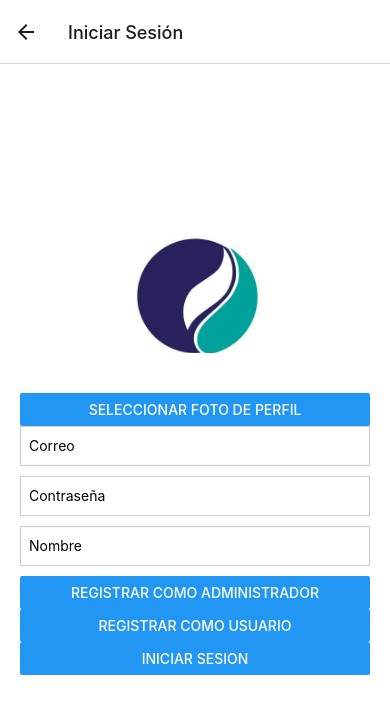
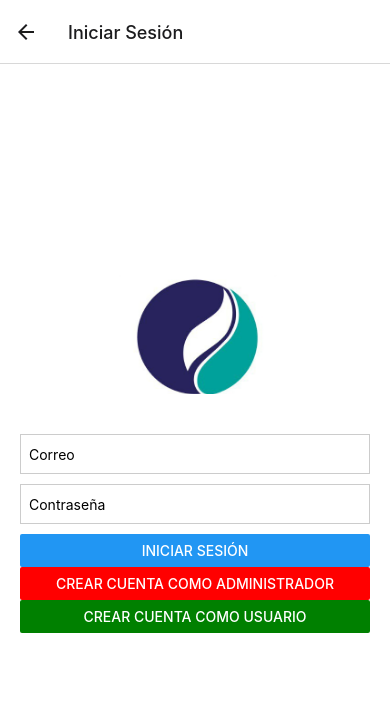
Before and after one commit to Azulito02/GreenSteps, a React Native app in the folder GREENSTEPS/: screen /LoginScreen in a window 390 px wide. Shown: the top 714 px of the page. Built offline with nearby package versions, Linux system fonts and the light colour scheme.

Commit message:
Login con autenticacin reparado

```diff
--- a/GREENSTEPS/Screens/GreenSteps.js
+++ b/GREENSTEPS/Screens/GreenSteps.js
@@ -20,9 +20,9 @@ export default function GreenSteps() {
         if (storedRole) {
           setUserRole(storedRole);
           if (storedRole === 'administrador') {
+            setActiveComponent(<NoticiasContent />);
+          } else {
             setActiveComponent(<ReportContent />);
-          } else {
-            setActiveComponent(<NoticiasContent />);
           }
         }
       } catch (error) {
--- a/GREENSTEPS/Screens/LoginScreen.js
+++ b/GREENSTEPS/Screens/LoginScreen.js
@@ -1,16 +1,14 @@
 import React, { useState, useEffect } from 'react';
 import { StyleSheet, View, TextInput, Button, Alert, Image } from 'react-native';
-import { collection, addDoc, getDoc, doc } from 'firebase/firestore';
-import { db } from '../bd/firebaseconfig';
-import AsyncStorage from '@react-native-async-storage/async-storage'; // Asegúrate de instalar esta librería
-import * as ImagePicker from 'expo-image-picker';
+import { getAuth, createUserWithEmailAndPassword, signInWithEmailAndPassword } from 'firebase/auth';
+import { app } from '../bd/firebaseconfig';
+import AsyncStorage from '@react-native-async-storage/async-storage';
+
+const auth = getAuth(app);
 
 export default function LoginScreen({ navigation }) {
   const [email, setEmail] = useState('');
   const [password, setPassword] = useState('');
-  const [name, setName] = useState('');
-  const [role, setRole] = useState('usuario'); // 'usuario' o 'administrador'
-  const [fotoPerfil, setFotoPerfil] = useState(null);
 
   useEffect(() => {
     checkLoginStatus();
@@ -33,27 +31,8 @@ export default function LoginScreen({ navigation }) {
     return re.test(email);
   };
 
-  const pickImage = async () => {
-    const { status } = await ImagePicker.requestMediaLibraryPermissionsAsync();
-    if (status !== 'granted') {
-      Alert.alert('Permiso denegado', 'Se requieren permisos para acceder a la biblioteca de imágenes.');
-      return;
-    }
-
-    let result = await ImagePicker.launchImageLibraryAsync({
-      mediaTypes: ImagePicker.MediaTypeOptions.Images,
-      allowsEditing: true,
-      aspect: [1, 1],
-      quality: 1,
-    });
-
-    if (!result.canceled) {
-      setFotoPerfil(result.assets[0].uri);
-    }
-  };
-
-  const handleRegister = async () => {
-    if (!email || !password || !name || !fotoPerfil) {
+  const handleLogin = () => {
+    if (!email || !password) {
       Alert.alert('Error', 'Todos los campos son obligatorios.');
       return;
     }
@@ -63,24 +42,42 @@ export default function LoginScreen({ navigation }) {
       return;
     }
 
-    try {
-      const docRef = await addDoc(collection(db, 'usuarios'), {
-        email: email,
-        password: password,
-        name: name,
-        foto_perfil: fotoPerfil,
-        rol: role, // Guardar el rol asignado
+    signInWithEmailAndPassword(auth, email, password)
+      .then(async (userCredential) => {
+        console.log('Signed in!');
+        await AsyncStorage.setItem('userLoggedIn', 'true');
+        const role = 'usuario'; // Puedes definir el rol aquí o recuperarlo de Firebase
+        await AsyncStorage.setItem('rol', role);
+        navigation.navigate('GreenSteps', { role });
+      })
+      .catch((error) => {
+        console.log(error);
+        Alert.alert(error.message);
       });
+  };
 
-      // Guardar los detalles de la sesión
-      await AsyncStorage.setItem('userLoggedIn', 'true');
-      await AsyncStorage.setItem('rol', role);
-      navigation.navigate('GreenSteps', { role });
+  const handleCreateAccount = (role) => {
+    if (!email || !password) {
+      Alert.alert('Error', 'Todos los campos son obligatorios.');
+      return;
+    }
 
-      console.log('Documento agregado correctamente con ID: ', docRef.id);
-    } catch (error) {
-      console.error('Error al registrar el usuario: ', error);
+    if (!validateEmail(email)) {
+      Alert.alert('Error', 'Por favor ingrese un email válido.');
+      return;
     }
+
+    createUserWithEmailAndPassword(auth, email, password)
+      .then(async (userCredential) => {
+        console.log('Account created!');
+        await AsyncStorage.setItem('userLoggedIn', 'true');
+        await AsyncStorage.setItem('rol', role); // Guardar el rol (usuario o administrador)
+        navigation.navigate('GreenSteps', { role });
+      })
+      .catch((error) => {
+        console.log(error);
+        Alert.alert(error.message);
+      });
   };
 
   return (
@@ -89,10 +86,6 @@ export default function LoginScreen({ navigation }) {
         source={require('../IMAGENES/logo2.png')}
         style={styles.logo}
       />
-      {fotoPerfil && (
-        <Image source={{ uri: fotoPerfil }} style={styles.profileImage} />
-      )}
-      <Button title="Seleccionar Foto de Perfil" onPress={pickImage} />
       <TextInput
         style={styles.input}
         placeholder="Correo"
@@ -107,15 +100,9 @@ export default function LoginScreen({ navigation }) {
         onChangeText={setPassword}
         secureTextEntry
       />
-      <TextInput
-        style={styles.input}
-        placeholder="Nombre"
-        value={name}
-        onChangeText={setName}
-      />
-      <Button title="Registrar como Administrador" onPress={() => setRole('administrador')} />
-      <Button title="Registrar como Usuario" onPress={() => setRole('usuario')} />
-      <Button title="Iniciar Sesion" onPress={handleRegister} />
+      <Button title="Iniciar Sesión" onPress={handleLogin} />
+      <Button title="Crear Cuenta como Administrador" onPress={() => handleCreateAccount('administrador')} color="red" />
+      <Button title="Crear Cuenta como Usuario" onPress={() => handleCreateAccount('usuario')} color="green" />
     </View>
   );
 }
@@ -140,11 +127,4 @@ const styles = StyleSheet.create({
     marginBottom: 10,
     paddingLeft: 8,
   },
-  profileImage: {
-    width: 100,
-    height: 100,
-    borderRadius: 50,
-    alignSelf: 'center',
-    marginBottom: 20,
-  },
 });
```
